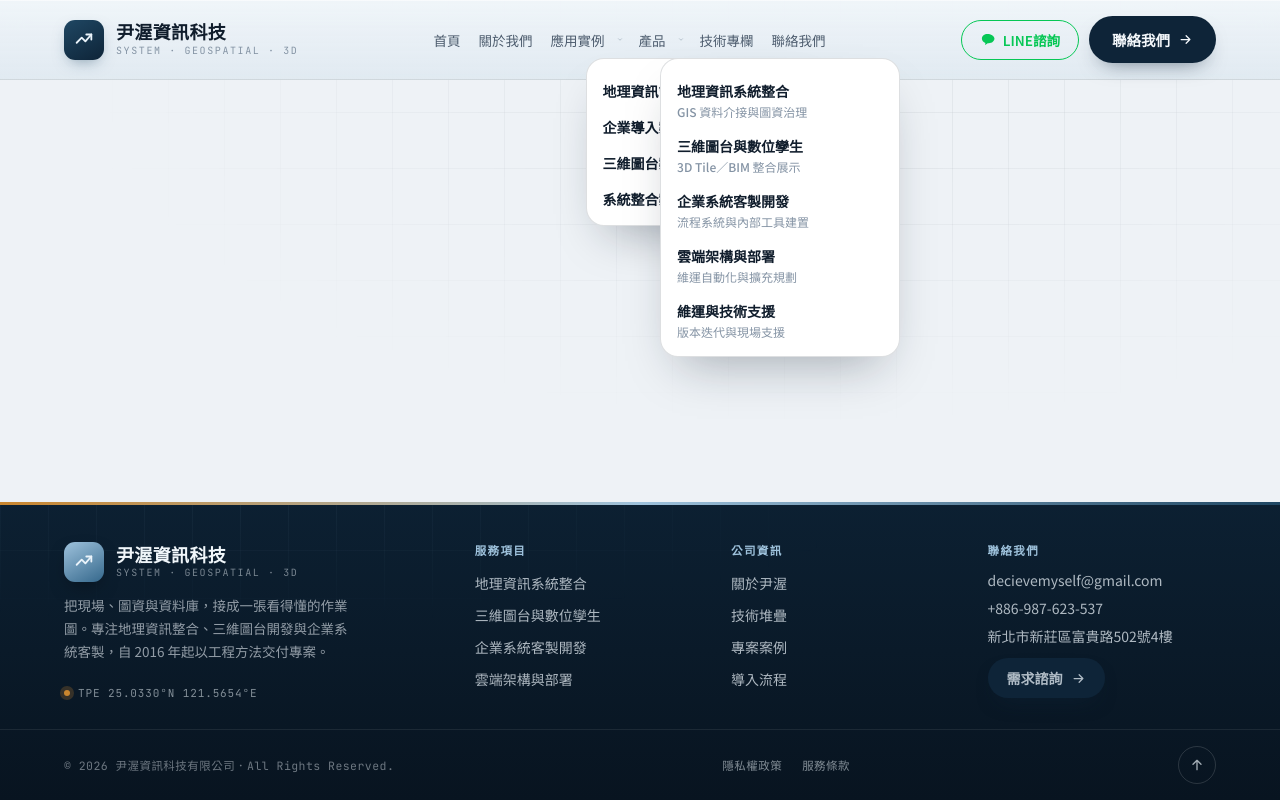
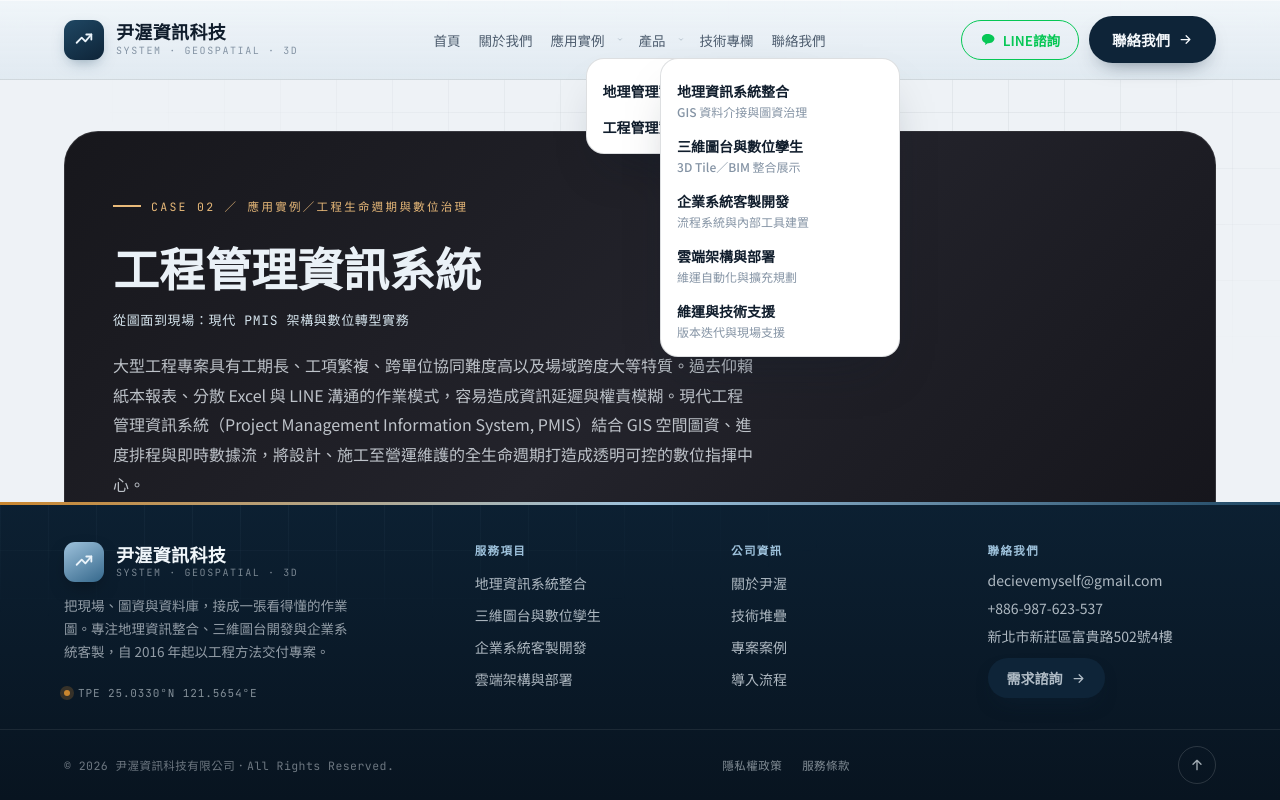
Before and after one commit to Rocky1987/Inworld-official, a Nuxt app: page /cases/engineering in a window 1280 px wide. Before the commit this address had no page. Built offline with nearby package versions, Linux system fonts and the light colour scheme.

Commit message:
工程管理系統頁面新增

```diff
--- a/app/components/AppHeader.vue
+++ b/app/components/AppHeader.vue
@@ -26,10 +26,8 @@ const navItems: NavItem[] = [
     label: '應用實例',
     href: '/#cases',
     children: [
-      { label: '地理資訊管理系統', href: '/cases/gis' },
-      { label: '企業導入案例', href: '/#cases' },
-      { label: '三維圖台案例', href: '/#cases' },
-      { label: '系統整合案例', href: '/#cases' }
+      { label: '地理管理資訊系統', href: '/cases/gis' },
+      { label: '工程管理資訊系統', href: '/cases/engineering' }
     ]
   },
   {
--- a/app/data/caseStudies.ts
+++ b/app/data/caseStudies.ts
@@ -143,6 +143,111 @@ export const caseStudies: CaseStudy[] = [
         ]
       }
     ]
+  },
+  {
+    slug: 'engineering',
+    code: 'CASE 02',
+    category: '應用實例／工程生命週期與數位治理',
+    title: '工程管理資訊系統',
+    subtitle: '從圖面到現場：現代 PMIS 架構與數位轉型實務',
+    summary:
+      '大型工程專案具有工期長、工項繁複、跨單位協同難度高以及場域跨度大等特質。過去仰賴紙本報表、分散 Excel 與 LINE 溝通的作業模式，容易造成資訊延遲與權責模糊。現代工程管理資訊系統（Project Management Information System, PMIS）結合 GIS 空間圖資、進度排程與即時數據流，將設計、施工至營運維護的全生命週期打造成透明可控的數位指揮中心。',
+    tags: ['工程管理', 'PMIS', 'GIS空間整合', 'BIM整合', '進度品質管理', '數位工地'],
+    sections: [
+      {
+        id: 'definition',
+        number: '01',
+        title: '什麼是現代工程管理資訊系統（PMIS）？',
+        paragraphs: [
+          '工程管理資訊系統（Project Management Information System, PMIS）是一套將工程專案從規劃設計、發包採購、現地施工到竣工驗收全過程進行集中化管控的企業級資訊平台。',
+          '現代 PMIS 的核心突破在於「擺脫純文字與靜態表格」，將工程三大要素（進度、品質、成本）直接錨定於實體空間與工程幾何結構之上：'
+        ],
+        list: [
+          '線狀與面狀工程空間化：長距離公路、鐵路、管線、防洪邊坡等工程，直接依據里程樁號（Stationing）與 GIS 坐標直觀標記工程範圍與工區位置',
+          '數據結構化與可追溯：每一份施工日誌、自主檢查表、材料送審單與計價請款，皆與實體工項及施工位置嚴密對應，形成完整的工程數位履歷'
+        ]
+      },
+      {
+        id: 'why-adopt',
+        number: '02',
+        title: '傳統工程專案的管理痛點與數位轉型契機',
+        paragraphs: [
+          '未導入整合型工程管理系統前，業主、監造單位與施工廠商常深陷於以下作業瓶頸：',
+          'PMIS 的核心使命在於「打造單一真實數據平台」：讓業主、專案管理單位（PCM）、監造單位與承包商在同一平台協同作業，建立權責分明、進度同步的作業標準。'
+        ],
+        callout: {
+          title: '傳統工程管理的三大作業瓶頸',
+          items: [
+            '資訊斷層與現場透明度低：業主與管理高層難以即時掌握數十個工區的每日出工人數、機具動態與施工進度，往往依賴每週或每月紙本簡報，發現進度落後時已錯失補救時機',
+            '品質查驗與變更設計流程繁瑣：紙本查驗單據往返耗時，會勘紀錄、現場照片散落各處，圖說因變更設計改動頻繁，現場常因拿錯圖面施工而衍生重工浪費',
+            '安全風險與計價爭議難以防範：施工計價估驗缺乏與實際工程進度的精確勾稽；工安防護檢查缺乏即時警示，難以有效落實承攬商安全管理'
+          ]
+        }
+      },
+      {
+        id: 'architecture',
+        number: '03',
+        title: '空間導向的工程系統核心技術架構',
+        paragraphs: ['具備 GIS 空間能力的 PMIS 系統，透過分層設計整合多元異質工程數據：'],
+        list: [
+          '視覺化工程指揮中心層：整合正射航照、工程平面圖（CAD/DWG）與航測 3D 模型，以里程樁號動態定位工區；管理儀表板整合工期 S 曲線、預定與實際進度差異（EVMS）、出勤人力統計、累計計價金額與工安缺失警示',
+          '工程業務邏輯與流程引擎層：施工日誌自動彙整、表單自訂簽核流（Approval Workflow）、工程估驗計價扣款規則與逾期自動催辦通知',
+          '異質工程資料治理層：將空間圖資（GIS）、結構資訊（BIM）、合約清單（WBS/PCCES）、現勘多媒體（照片/空拍影片）進行資料關聯，支援版本控管與多維度歷史追蹤'
+        ]
+      },
+      {
+        id: 'features',
+        number: '04',
+        title: '核心管理模組：覆蓋工程全生命週期',
+        paragraphs: ['一套完整的現代 PMIS 涵蓋工程作業的四大關鍵維度：'],
+        list: [
+          '進度管理（Schedule & Progress）：建立 WBS（工作分解結構），將排程與施工圖面綁定；線上填報每日日誌後，系統自動依工項權重換算總體累計進度與實獲值（Earned Value）',
+          '品質與材料管理（Quality & Material）：材料進場送審、會同抽驗、自主檢查表線上化；缺失照片以手機拍照即時定位上傳，線上限期改善並完成結案追蹤',
+          '估驗與合約變更（Contract & Payment）：連動已核定之工程進度與工項單價，快速完成每期估驗計價比對，並完整留存合約變更（Change Order）前後之數量與預算增減軌跡',
+          '安全衛生與職安風險（HSE & Safety）：每日工具箱會議紀錄、特種作業許可單申請、工地違規記點與高風險工區電子圍籬警示，落實工安閉環管理'
+        ]
+      },
+      {
+        id: 'outcomes',
+        number: '05',
+        title: '實質效益：化被動填報為主動控管',
+        list: [
+          '行政公文與表單流轉縮減 60%：現場查驗透過平板直接簽核，取代紙本印製與簽收往返流程，大幅縮短估驗與審查週期',
+          '爭議釐清零死角：工程各期照片、查驗紀錄皆自動附帶時間戳記與 GPS 空間坐標，提供客觀、公正的施工歷程佐證',
+          '進度落後預警機制：系統自動比對預定與實際 S 曲線，當偏離容許閾值時主動發出警示，協助決策層在第一時間採取工法調整或資源追加'
+        ]
+      },
+      {
+        id: 'geo-bim-ai',
+        number: '06',
+        title: '智慧工地前沿：GIS、BIM 與 AI 深度整合',
+        paragraphs: ['隨著技術演進，工程管理正全面朝「數位孿生（Digital Twin）」邁進：'],
+        list: [
+          'GIS + BIM 空間深度融合（Geo-BIM）：宏觀尺度利用 GIS 掌握全區工址、周邊路網與地籍界線；微觀尺度在同一視窗點選深入建築或橋梁 BIM 3D 結構，直觀檢視構件施工狀態與鋼筋綁紮細節',
+          '生成式 AI 合約與工安法規檢索助手：整合專案專屬工程契約、施工規範與勞安法規，現場人員直接以自然語言詢問：「澆置混凝土後幾日內須完成自主檢查？」，AI 即時給予條文依據與應填表單引導',
+          '工地空拍影像與 AI 進度/瑕疵識別：定期以無人機（UAV）拍攝全工區建立三維實景點雲，利用 AI 影像辨識自動比對設計模型，標示土方開挖進度、地表裂縫、未戴安全帽行為或施工圍籬缺口'
+        ]
+      },
+      {
+        id: 'iot-mobile',
+        number: '07',
+        title: '物聯網感知與行動現場治理',
+        paragraphs: ['將邊緣硬體與行動裝置延伸為工地的神經末梢：'],
+        list: [
+          '現場行動巡檢 App／離線模式：監造人員在山區或隧道等無網路環境仍可照常使用行動裝置記錄缺失，待連上 Wi-Fi 後自動離線同步上傳',
+          '工區環境與邊緣感測即時聯動：串接現地沉陷計、傾斜儀、地下水位計以及粉塵/噪音空氣感測器（IoT）。數值異常時，圖台立即告警並觸發停工或防護機制',
+          '人員與重型機具即時定位：透過人員智慧手環與車載定位模組，管理高層能掌握高風險工區作業人數，遭遇緊急事故時能以最短路徑實施清點與精準搜救'
+        ]
+      },
+      {
+        id: 'closing',
+        number: '08',
+        title: '結語：工程數位資產的沉澱與可持續維運',
+        paragraphs: [
+          '工程會完工，但數據資產永存。現代 PMIS 的終極價值，是在工程竣工驗收時，能直接將施工過程中累積的所有幾何圖面、材料試驗報告、隱蔽部位照片與設備履歷，一鍵交付轉化為後續營運維護管理系統（FM / O&M）的數位底座，為業主創造從營建到營運全週期的長遠價值。'
+        ]
+      }
+    ]
   }
 ]
 
```
